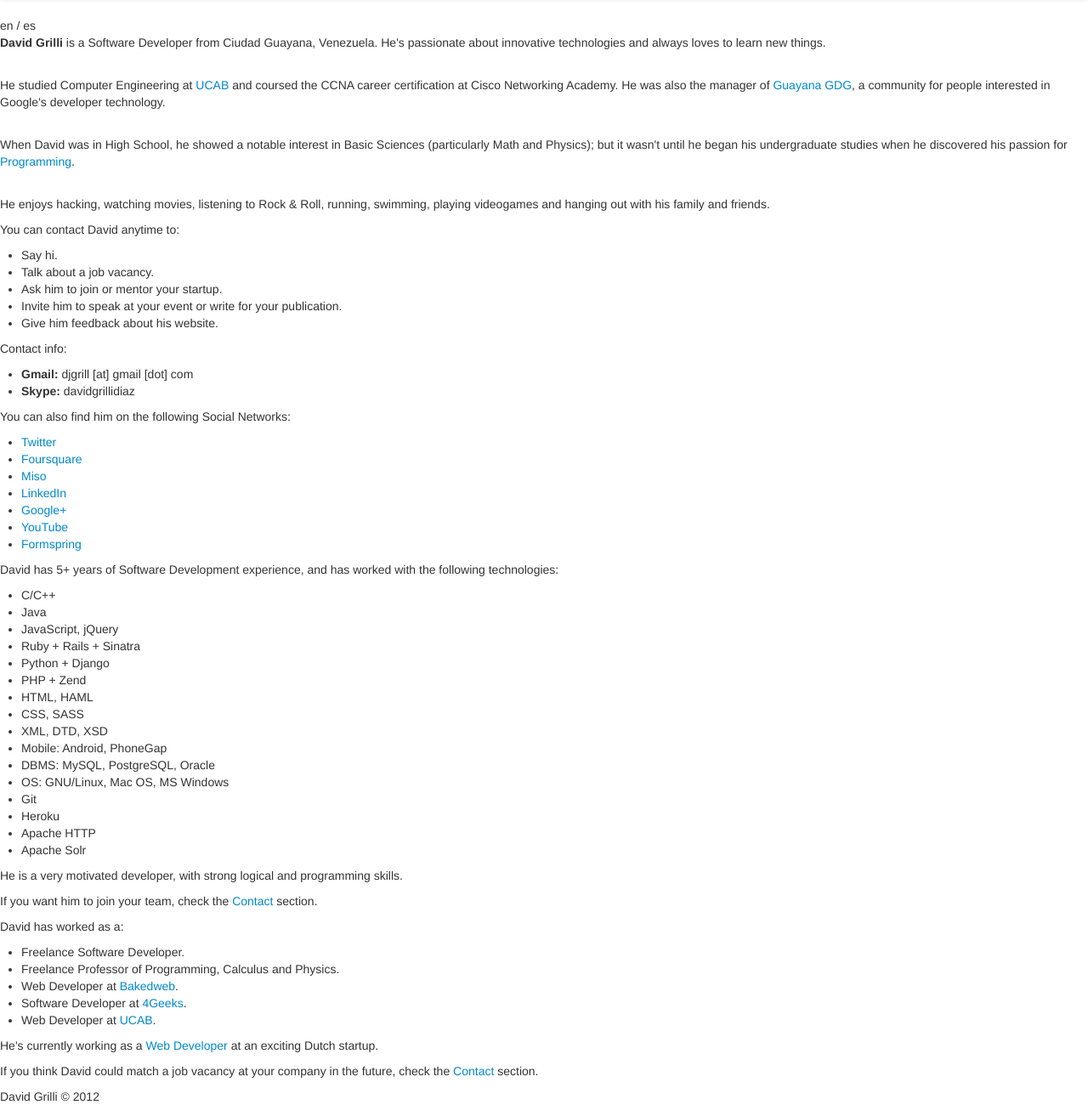
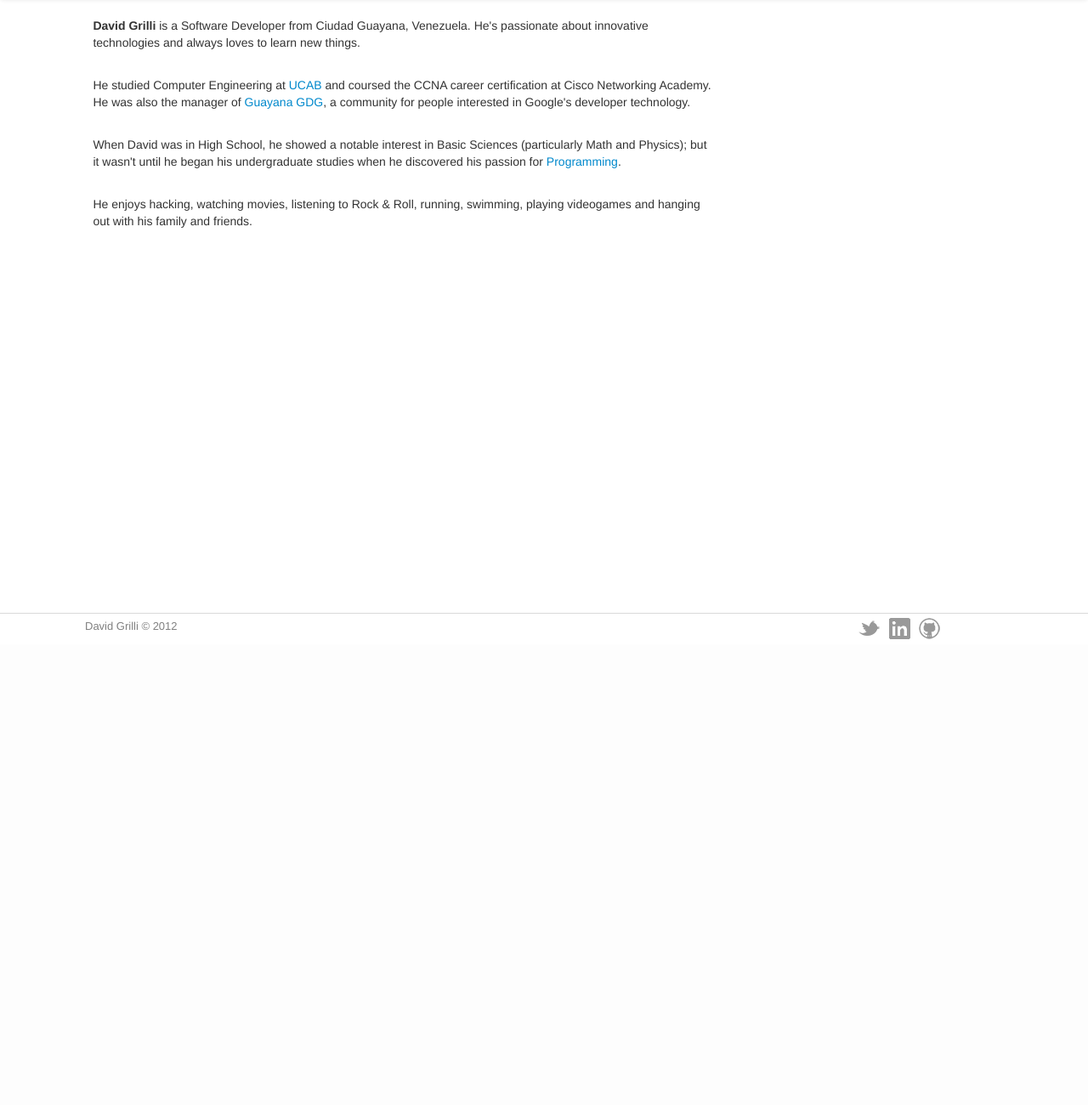
Before and after one commit to djGrill/djgrill.com, a PHP site: page / in a window 1280 px wide. Shown: the part 42-1342 px from the top of the page at 85% size. After the commit the page ends 794 px from the top, so only its background shows below. Run offline with PHP 8.4, Linux system fonts and the light colour scheme; some libraries are stand-ins or nearby versions.

Commit message:
Footer and About section done (#31). Closed #32
modified:   css/misc.css
modified:   index.php

```diff
--- a/css/misc.css
+++ b/css/misc.css
@@ -1,3 +1,13 @@
+.cool_red {
+  color: #d14836;
+}
+
+.lnsep {
+  width: 100%;
+  border-bottom: 1px solid #dadada;
+  margin: 0px auto 5px;
+}
+
 .navbar .brand {
   font-family: "Maven Pro", helvetica, arial, sans-serif, verdana;
   font-size: 30px;
@@ -26,6 +36,43 @@
   -moz-box-shadow: none;
 }
 
-.cool_red {
-  color: #d14836;
+.footer {
+  color: gray;
+  font-size: 13px;
+  padding: 0px;
+  margin: 0px;
+  position: fixed;
+  bottom: 0px;
 }
+.footer .social {
+  float: right;
+}
+.footer .social a {
+  margin-right: 7px;
+  opacity: 0.4;
+  filter: alpha(opacity = 40);
+  -webkit-transition-property: opacity;
+  -webkit-transition-duration: 0.2s;
+  -webkit-transition-timing-function: ease-out;
+  -moz-transition-property: opacity;
+  -moz-transition-duration: 0.2s;
+  -moz-transition-timing-function: ease-out;
+}
+.footer .social a:hover {
+  opacity: 0.9;
+  filter: alpha(opacity = 90);
+}
+.footer .social span {
+  display: inline-block;
+  width: 25px;
+  height: 25px;
+}
+.footer .social span.twitter {
+  background: url(../img/icons.png) -2px -96px no-repeat;
+}
+.footer .social span.linkedin {
+  background: url(../img/icons.png) -31px -96px no-repeat;
+}
+.footer .social span.github {
+  background: url(../img/icons.png) -2px -125px no-repeat;
+}
--- a/index.php
+++ b/index.php
@@ -49,27 +49,25 @@
     </div>
   </div>
 
-  <div id="wrapper">
-    <div id="lan">
+  <div id="lan" style="display: none">
     <span id="lanEN" class="selected">en</span>
     <span>/</span>
     <span id="lanES">es</span>
   </div>
 
-    <div class="lnsep"></div>
-
-    <div id="about" class="content">
-      <div class="left">
+  <div id="about" class="row-fluid">
+    <div class="span1">&nbsp;</div>
+    <div class="span7">
       <p><strong>David Grilli</strong> is a Software Developer from Ciudad Guayana, Venezuela. He's passionate about innovative technologies and always loves to learn new things.</p>
-        <br/>
+      <br />
       <p>He studied Computer Engineering at <a href="http://www.ucab.edu.ve/" target="_blank">UCAB</a> and coursed the CCNA career certification at Cisco Networking Academy. He was also the manager of <a href="http://guayana.gtugs.org/" target="_blank">Guayana GDG</a>, a community for people interested in Google's developer technology.</p>
-        <br/>
+      <br />
       <p>When David was in High School, he showed a notable interest in Basic Sciences (particularly Math and Physics); but it wasn't until he began his undergraduate studies when he discovered his passion for <a href="http://www.codecademy.com" target="_blank">Programming</a>.</p>
-        <br/>
+      <br />
       <p>He enjoys hacking, watching movies, listening to Rock &amp; Roll, running, swimming, playing videogames and hanging out with his family and friends.</p>
     </div>
 
-      <div class="right">
+    <div class="span4">
       <a href="https://twitter.com/djGrill" class="twitter-follow-button" data-show-count="false" data-lang="en"></a>
       <script type="text/javascript">!function(d,s,id){var js,fjs=d.getElementsByTagName(s)[0];if(!d.getElementById(id)){js=d.createElement(s);js.id=id;js.src="//platform.twitter.com/widgets.js";fjs.parentNode.insertBefore(js,fjs);}}(document,"script","twitter-wjs");</script>
       <span></span>
@@ -77,7 +75,7 @@
     </div>
   </div>
 
-    <div id="contact" class="content">
+    <div id="contact" class="content" style="display: none">
       <div class="left">
         <p>You can contact David anytime to:</p>
         <ul>
@@ -108,7 +106,7 @@
       </div>
     </div>
 
-    <div id="developer" class="content">
+    <div id="developer" class="content" style="display: none">
       <div class="left">
         <p>David has 5+ years of Software Development experience, and has worked with the following technologies:</p>
         <ul>
@@ -137,7 +135,7 @@
       </div>
     </div>
 
-    <div id="experience" class="content">
+    <div id="experience" class="content" style="display: none">
       <div class="left">
         <p>David has worked as a:</p>
           <ul>
@@ -155,11 +153,12 @@
       </div>
     </div>
 
+  <div class="navbar navbar-fixed-bottom footer">
     <div class="lnsep"></div>
-
-    <div id="footer">
-      <div id="copy">David Grilli&nbsp;&copy;&nbsp;2012</div>
-      <div id="social">
+    <div class="row">
+      <div class="span1">&nbsp;</div>
+      <div class="span7">David Grilli&nbsp;&copy;&nbsp;2012</div>
+      <div class="span3 social">
         <a href="http://twitter.com/djGrill/" target="_blank"><span class="twitter"></span></a>
         <a href="https://github.com/djGrill/" target="_blank"><span class="github"></span></a>
         <a href="http://linkedin.com/in/djGrill/" target="_blank"><span class="linkedin"></span></a>
```
Lines whose indentation alone changed are shown as unchanged.
